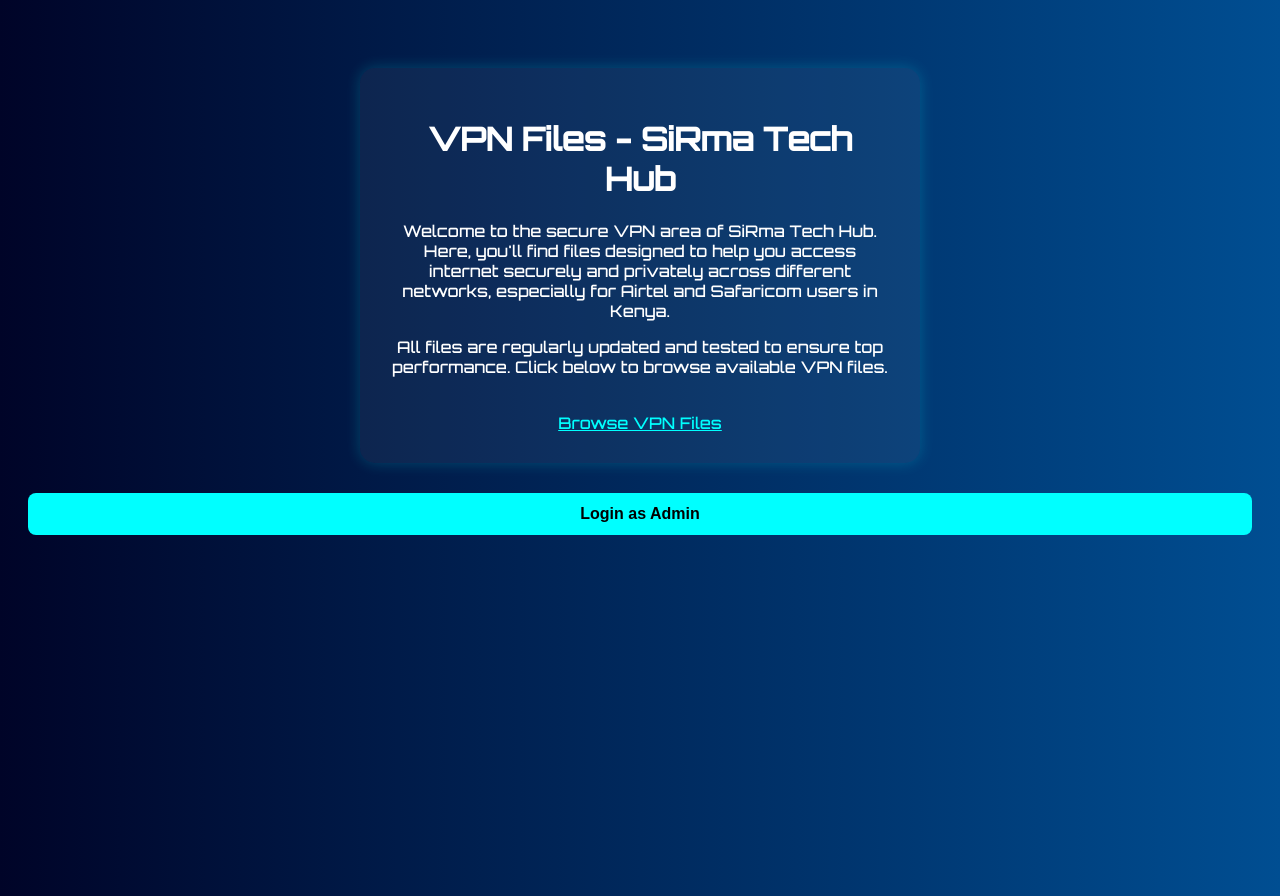
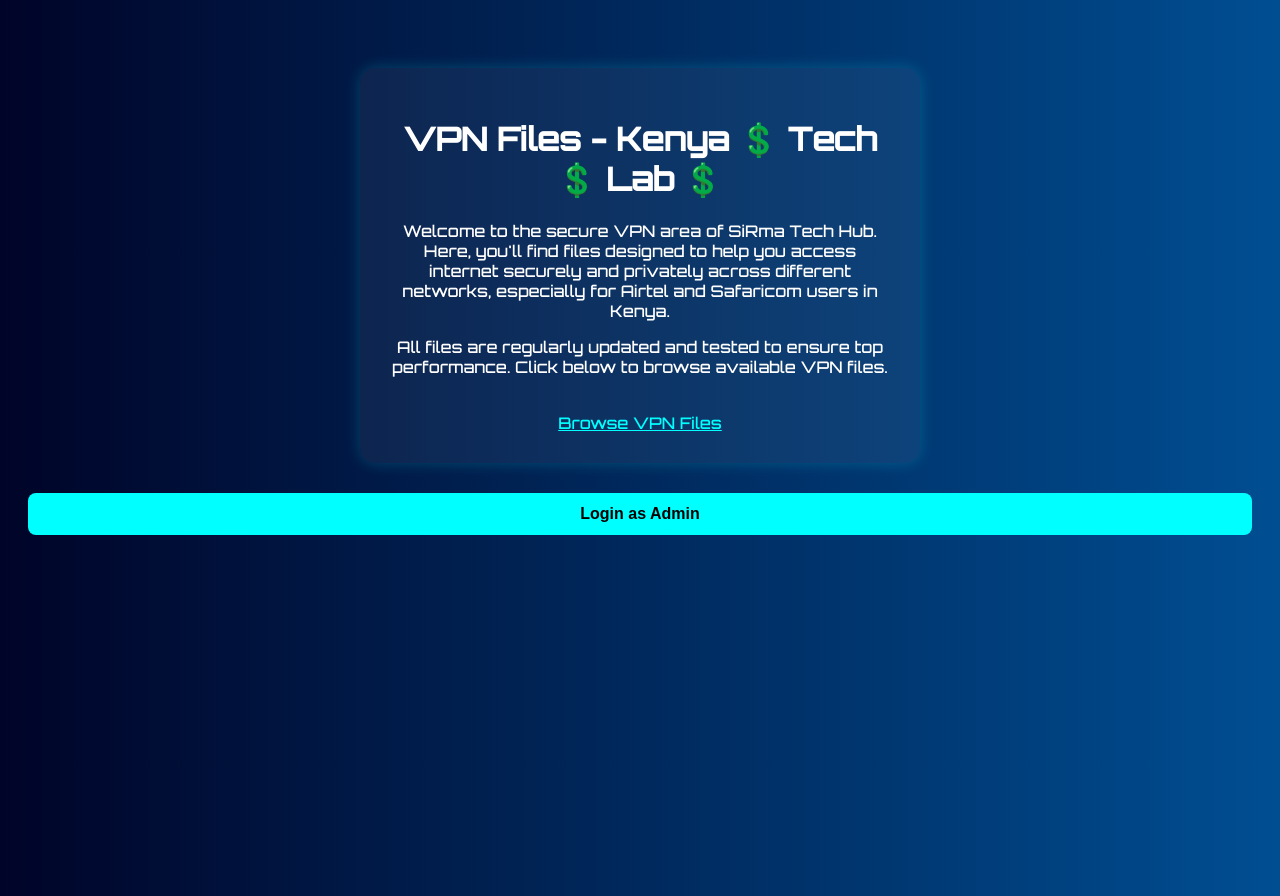
Before and after one commit to heis448/Kenya-Tech-Lab.Com, a plain HTML site: page vpn.html in a window 1280 px wide. Drawn offline with Linux system fonts and the light colour scheme.

Commit message:
vpn.html

```diff
--- a/vpn.html
+++ b/vpn.html
@@ -2,7 +2,7 @@
 <html lang="en">
 <head>
   <meta charset="UTF-8" />
-  <title>VPN - SiRma Tech Hub</title>
+  <title>WELCOME To Kenya 💲 Tech 💲 Lab 💲</title>
   <link href="https://fonts.googleapis.com/css2?family=Orbitron:wght@500&display=swap" rel="stylesheet">
   <style>
     body {
@@ -65,7 +65,7 @@
 <body>
 
   <div class="content-box">
-    <h1>VPN Files - SiRma Tech Hub</h1>
+    <h1>VPN Files - Kenya 💲 Tech 💲 Lab 💲</h1>
     <p>Welcome to the secure VPN area of SiRma Tech Hub. Here, you'll find files designed to help you access internet securely and privately across different networks, especially for Airtel and Safaricom users in Kenya.</p>
     <p>All files are regularly updated and tested to ensure top performance. Click below to browse available VPN files.</p>
     <a href="vpn-files.html">Browse VPN Files</a>
```
